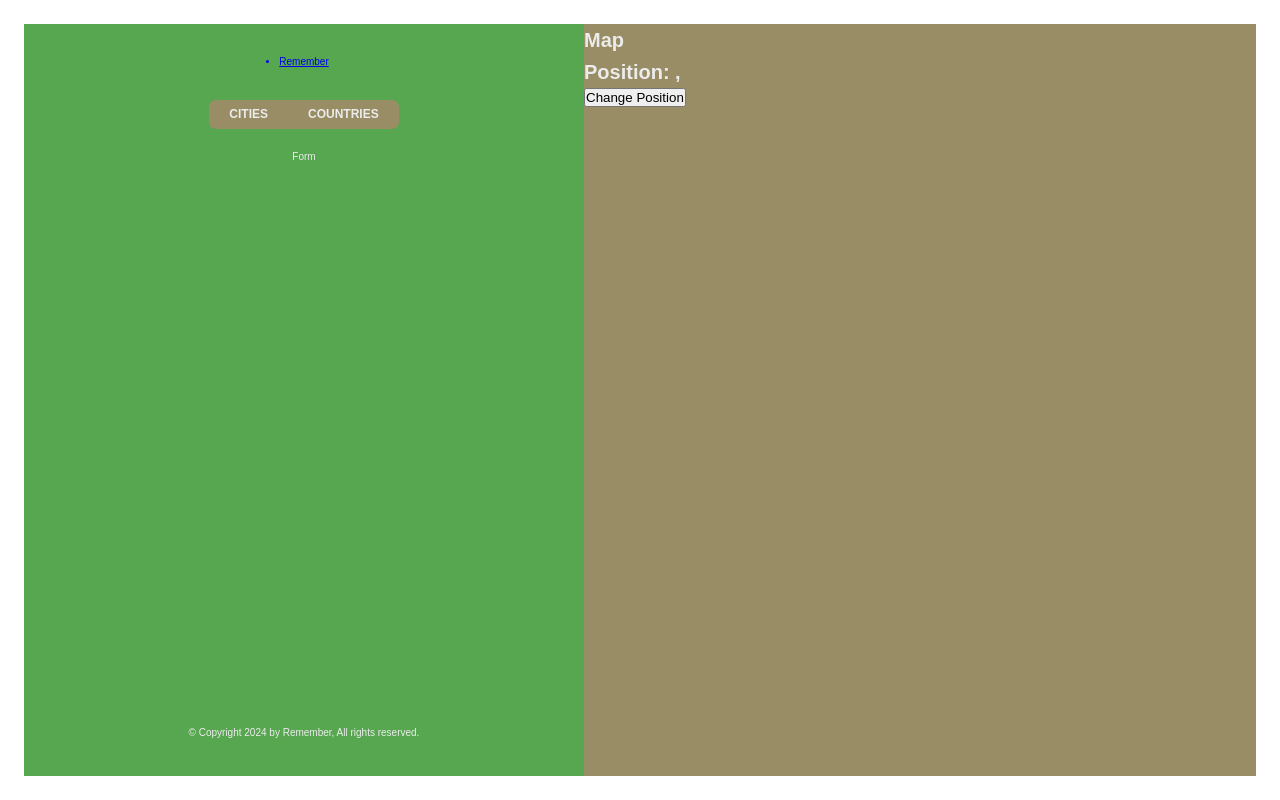
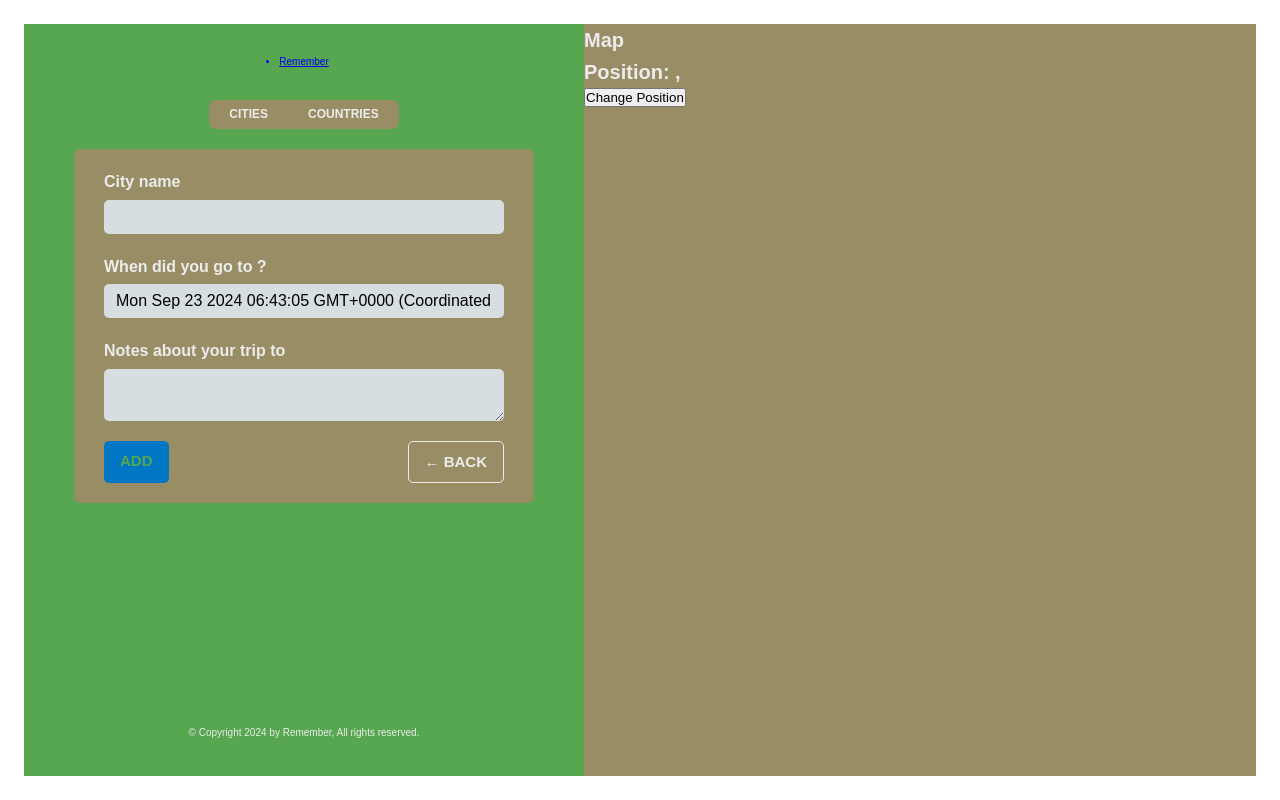
Before and after one commit to Allano256/Remember, a React (Vite) app in the folder remember/: page /app/form in a window 1280 px wide. Built offline with nearby package versions, Linux system fonts and the light colour scheme; no server answers.

Commit message:
Created direct navigation to cities using 'Navigate'

```diff
--- a/remember/src/App.jsx
+++ b/remember/src/App.jsx
@@ -1,4 +1,4 @@
-import { BrowserRouter, Routes, Route } from "react-router-dom"
+import { BrowserRouter, Routes, Route, Navigate } from "react-router-dom"
 
 import AboutPage from "./Pages/AboutPage"
 import AppLayout from "./Pages/AppLayout"
@@ -9,6 +9,7 @@ import CityList from "./components/CityList"
 import { useEffect, useState } from "react"
 import CountriesList from "./components/CountriesList"
 import City from "./components/City"
+import Form from "./components/Form"
 
 const BASE_URL = "http://localhost:8000";
 
@@ -47,9 +48,9 @@ function App() {
       <Route path="about" element= {<AboutPage/>} />
       <Route path="login" element={<Login />} />
       <Route path="app" element={<AppLayout />}>
-         {/* This creates the list of cities to be displayed if no specific route is specified */}
+         {/* The index route takes you direct to the cities list */}
 
-         <Route index element={<CityList cities={cities} isLoading={isLoading} />} />
+         <Route index element={<Navigate replace to={'cities'}  />} />
 
       {/* These are nested routes */}
          <Route path="cities" element={<CityList cities={cities} isLoading={isLoading} />}  />
@@ -57,7 +58,7 @@ function App() {
          <Route path="cities/:id" element={<City />} />
 
          <Route path="countries" element={<CountriesList cities={cities} isLoading={isLoading} />}  />
-         <Route path="form" element={<p>Form</p>} />
+         <Route path="form" element={<Form/>} />
       </Route>
       <Route path="*"  element={<PageNotFound />} />
       </Routes>
--- /dev/null
+++ b/remember/src/components/Button.jsx
@@ -0,0 +1,11 @@
+import styles from './Button.module.css'
+
+function Button({children, onClick, type}) {
+    return (
+        <div onClick={onClick} className={ ` ${styles.btn} ${styles[type]}` } >
+            {children}
+        </div>
+    )
+}
+
+export default Button
--- /dev/null
+++ b/remember/src/components/Button.module.css
@@ -0,0 +1,35 @@
+.btn {
+  color: inherit;
+  text-transform: uppercase;
+  padding: 0.8rem 1.6rem;
+  font-family: inherit;
+  font-size: 1.5rem;
+  border: none;
+  border-radius: 5px;
+  cursor: pointer;
+}
+
+.primary {
+  font-weight: 700;
+  background-color: var(--color-brand--2);
+  color: var(--color-dark--1);
+}
+
+.back {
+  font-weight: 600;
+  background: none;
+  border: 1px solid currentColor;
+}
+
+.position {
+  font-weight: 700;
+  position: absolute;
+  z-index: 1000;
+  font-size: 1.4rem;
+  bottom: 4rem;
+  left: 50%;
+  transform: translateX(-50%);
+  background-color: var(--color-brand--2);
+  color: var(--color-dark--1);
+  box-shadow: 0 0.4rem 1.2rem rgba(36, 42, 46, 0.16);
+}
--- /dev/null
+++ b/remember/src/components/Form.jsx
@@ -0,0 +1,67 @@
+// "https://api.bigdatacloud.net/data/reverse-geocode-client?latitude=0&longitude=0"
+
+import { useState } from "react";
+
+import styles from "./Form.module.css";
+import Button from "./Button";
+import { useNavigate } from "react-router-dom";
+
+export function convertToEmoji(countryCode) {
+  const codePoints = countryCode
+    .toUpperCase()
+    .split("")
+    .map((char) => 127397 + char.charCodeAt());
+  return String.fromCodePoint(...codePoints);
+}
+
+function Form() {
+    const navigate= useNavigate();
+
+  const [cityName, setCityName] = useState("");
+  const [country, setCountry] = useState("");
+  const [date, setDate] = useState(new Date());
+  const [notes, setNotes] = useState("");
+
+  return (
+    <form className={styles.form}>
+      <div className={styles.row}>
+        <label htmlFor="cityName">City name</label>
+        <input
+          id="cityName"
+          onChange={(e) => setCityName(e.target.value)}
+          value={cityName}
+        />
+        {/* <span className={styles.flag}>{emoji}</span> */}
+      </div>
+
+      <div className={styles.row}>
+        <label htmlFor="date">When did you go to {cityName}?</label>
+        <input
+          id="date"
+          onChange={(e) => setDate(e.target.value)}
+          value={date}
+        />
+      </div>
+
+      <div className={styles.row}>
+        <label htmlFor="notes">Notes about your trip to {cityName}</label>
+        <textarea
+          id="notes"
+          onChange={(e) => setNotes(e.target.value)}
+          value={notes}
+        />
+      </div>
+
+      <div className={styles.buttons}>
+        <Button type='primary'>  Add</Button>
+        <Button type='back' onClick={(e)=>
+            {
+                e.preventDefault();
+                navigate(-1);} }>
+                &larr; Back</Button>
+      </div>
+    </form>
+  );
+}
+
+export default Form;
--- /dev/null
+++ b/remember/src/components/Form.module.css
@@ -0,0 +1,44 @@
+.form {
+  background-color: var(--color-dark--2);
+  border-radius: 7px;
+  padding: 2rem 3rem;
+  width: 100%;
+  display: flex;
+  flex-direction: column;
+  gap: 2rem;
+}
+
+.row {
+  display: flex;
+  flex-direction: column;
+  gap: 0.5rem;
+  position: relative;
+}
+
+.buttons {
+  display: flex;
+  justify-content: space-between;
+}
+
+.flag {
+  position: absolute;
+  right: 1rem;
+  top: 2.7rem;
+  font-size: 2.8rem;
+}
+
+.form.loading {
+  opacity: 0.3;
+}
+
+.form.loading button {
+  pointer-events: none;
+  background-color: var(--color-light--1);
+  border: 1px solid var(--color-light--1);
+  color: var(--color-dark--0);
+}
+
+:global(.react-datepicker) {
+  font-family: inherit;
+  font-size: 1.2rem;
+}
--- a/remember/src/components/Map.jsx
+++ b/remember/src/components/Map.jsx
@@ -1,14 +1,18 @@
-import { useSearchParams } from "react-router-dom"
+import { useNavigate, useSearchParams } from "react-router-dom"
 import styles from "./Map.module.css"
 
 function Map() {
+
+    const navigate = useNavigate()
      const [searchParams, setSearchParams]= useSearchParams();
 
      const lat = searchParams.get("lat")
      const lng =searchParams.get("lng");
 
     return (
-        <div className={styles.mapContainer} >
+        <div className={styles.mapContainer} onClick={()=>{
+            navigate("form")
+        }} >
          <h1>Map</h1>
          <h1>
             Position: {lat}, {lng}
--- a/remember/src/index.css
+++ b/remember/src/index.css
@@ -8,6 +8,7 @@
 :root {
   --color-brand--1: #ffb545;
   --color-brand--2: #0076c4;
+  --color-light--3: #243777;
 
   --color-dark--0: #242a2e;
   --color-dark--1: #57a750;
```
